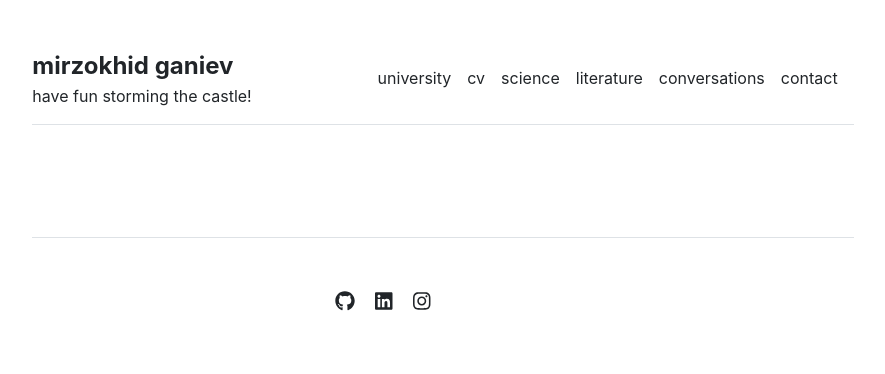
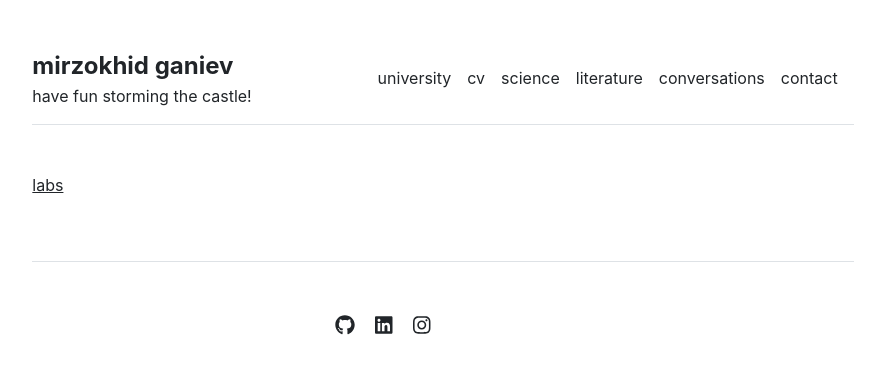
Before and after one commit to Mirzokhid/mirzokhid.github.io, a Jekyll site: the page built from science/labs.md, in a window 1280 px wide. Shown: the top 374 px of the page, without its empty margins (197-1082 px from the left). Built offline with Jekyll 4.4.1, drawn with Linux system fonts in a browser that asks for light colours.

Commit message:
Update labs.html

```diff
--- a/_layouts/labs.html
+++ b/_layouts/labs.html
@@ -6,8 +6,8 @@ layout: default
 
 <div class="row g-5 mb-5">
   <div>
-      {% for item in site.data.settings.labs %}
-        <p><a href="{{ site.github.url }}/science/labs/{{ labs.url }}">{{ labs.name }}</a></p>
+      {% for labs in site.data.settings.labs %}
+        <p><a href="{{ site.github.url }}/science/labs/{{ labs.url }}.pdf">{{ labs.name }}</a></p>
       {% endfor %}
   </div>
 </div>
```
